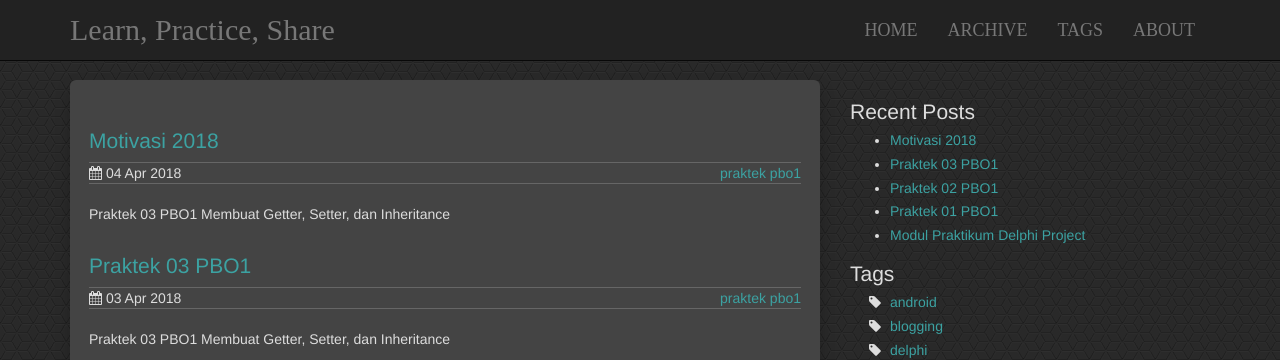
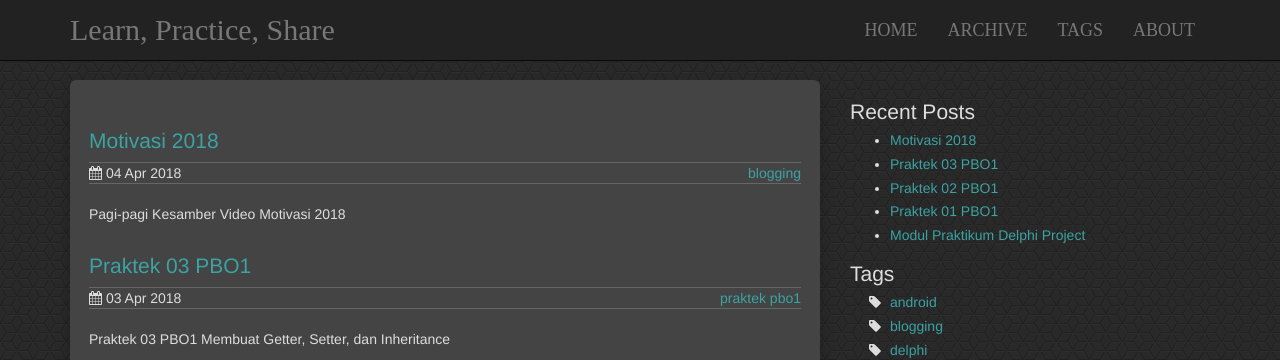
Before and after one commit to mirzayogy/mirzayogy.github.io, a Jekyll site: the page built from index.html, in a window 1280 px wide and 900 px high. Shown: the top 360 px of the window. Built offline with Jekyll 4.4.1, drawn with Linux system fonts in a browser that asks for light colours.

Commit message:
edit dikit

```diff
--- a/_posts/2018-04-04-motivasi-2018.markdown
+++ b/_posts/2018-04-04-motivasi-2018.markdown
@@ -2,12 +2,12 @@
 layout: post
 title:  "Motivasi 2018"
 date:   2018-04-04 08:00:00 +0800
-categories: praktek
+categories: Blogging
 comments : true
 published : true
-description: Praktek 03 PBO1 Membuat Getter, Setter, dan Inheritance
+description: Pagi-pagi Kesamber Video Motivasi 2018
 tags:
- - praktek pbo1
+ - blogging
 ---
 
 Generasi zaman now pada khususnya mahasiswa, banyak mendapat kritik dari generasi sebelumnya, sebutlah:
```
